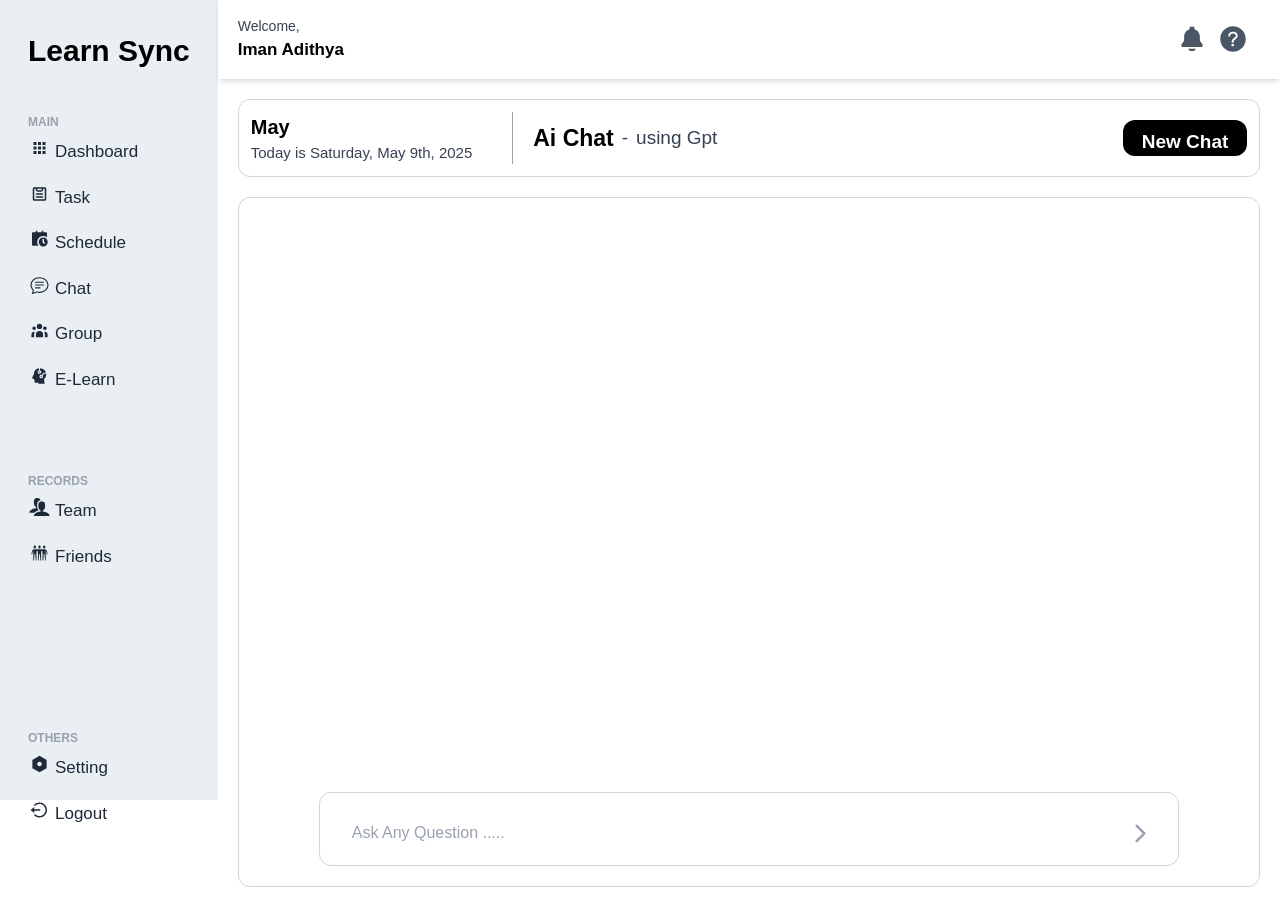
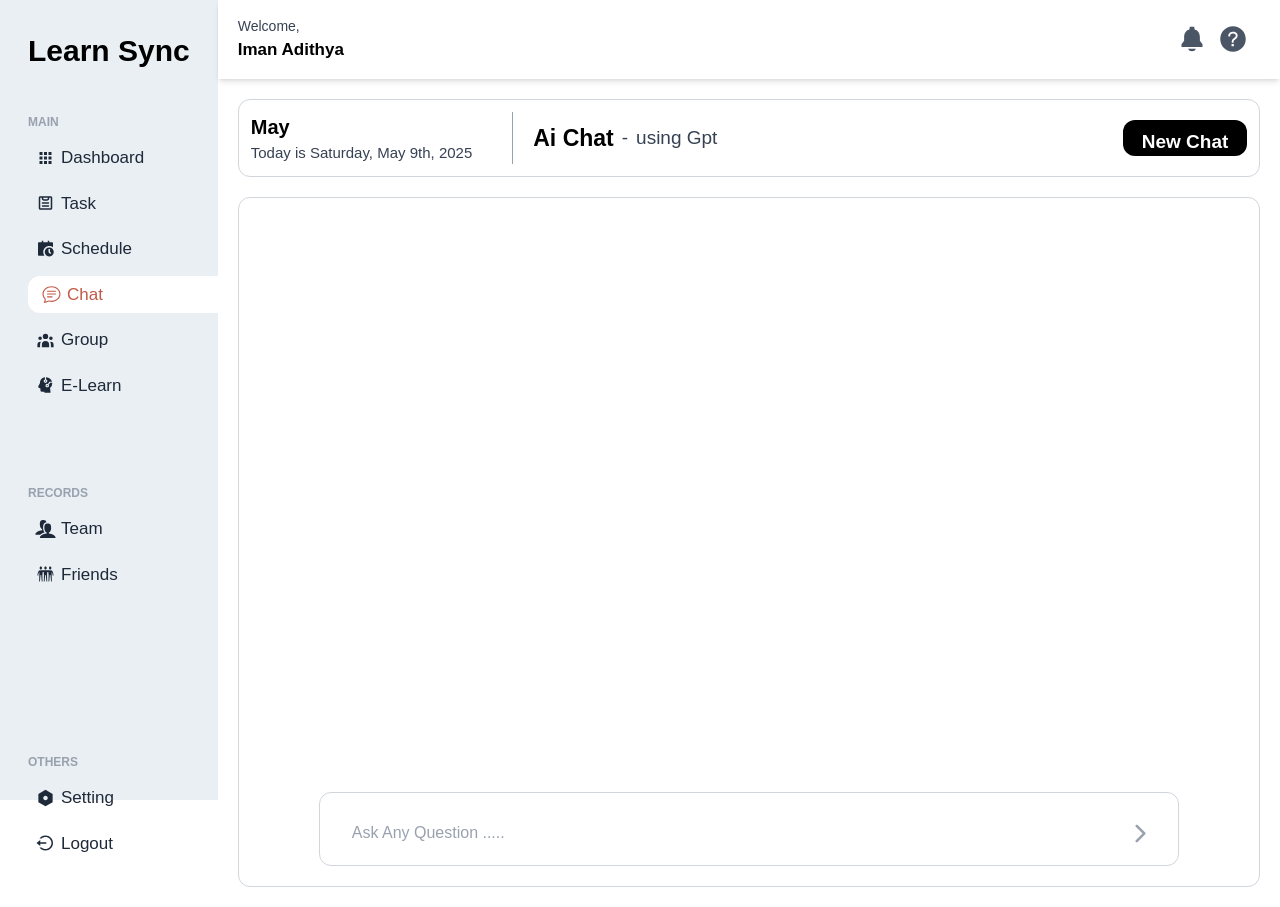
Before and after one commit to UchithmaSenevirathne/learn-sync, a React (Vite) app: page /chat in a window 1280 px wide. Built offline with nearby package versions, Linux system fonts and the light colour scheme; a web font is replaced by a local one.

Commit message:
modify sidebar

```diff
--- a/src/components/SideBar.jsx
+++ b/src/components/SideBar.jsx
@@ -1,4 +1,4 @@
-import {Link} from "react-router-dom";
+import {Link, useLocation} from "react-router-dom";
 import { CgMenuGridR, CgClipboard } from "react-icons/cg";
 import {RiCalendarScheduleFill, RiLogoutCircleLine, RiSettingsFill} from "react-icons/ri";
 import {BsChatText} from "react-icons/bs";
@@ -6,35 +6,49 @@ import {HiUserGroup} from "react-icons/hi";
 import {PiHeadCircuitFill} from "react-icons/pi";
 import {ImUsers} from "react-icons/im";
 import {GiThreeFriends} from "react-icons/gi";
+import {useEffect, useState} from "react";
 
 export const SideBar = () => {
+    const location = useLocation();
+    const [activeNav, setActiveNav] = useState("/task");
+
+    useEffect(() => {
+        setActiveNav(location.pathname);
+    }, [location.pathname]);
+
+    const getLinkClasses = (path) => {
+        return path === activeNav
+            ? "bg-white custom-link flex items-center gap-1 py-1.5 px-3 rounded-l-xl transition-all ease-in-out duration-500 animate-color-change"
+            : "text-gray-800 custom-link flex items-center gap-1 p-1.5 rounded-l-xl transition-all ease-in-out duration-500";
+    };
+
     return (
-        <div className="bg-[#E9EFF2] flex flex-col font-anek p-7 gap-10">
-            <h1 className="font-bold text-[30px]">Learn Sync</h1>
+        <div className="bg-[#E9EFF2] flex flex-col font-anek py-7 pl-7 gap-10 ">
+            <h1 className="font-bold text-[30px] pr-7">Learn Sync</h1>
             <div className="mb-10 flex flex-col gap-2">
                 <h4 className="font-semibold text-[12px] text-gray-400">MAIN</h4>
-                <ul className="flex flex-col gap-5 w-full text-[17px] text-gray-800 font-medium">
-                    <Link to="/dashboard" className="flex gap-1">
+                <ul className="flex flex-col gap-2 w-full text-[17px] text-gray-800 font-medium">
+                    <Link to="/dashboard" className={getLinkClasses("/dashboard")}>
                         <CgMenuGridR className="w-[23px] h-[18px]"/>
                         Dashboard
                     </Link>
-                    <Link to="/task" className="flex gap-1">
+                    <Link to="/task" className={getLinkClasses("/task")}>
                         <CgClipboard className="w-[23px] h-[18px]"/>
                         Task
                     </Link>
-                    <Link to="/schedule" className="flex gap-1">
+                    <Link to="/schedule" className={getLinkClasses("/schedule")}>
                         <RiCalendarScheduleFill className="w-[23px] h-[18px]"/>
                         Schedule
                     </Link>
-                    <Link to="/chat" className="flex gap-1">
+                    <Link to="/chat" className={getLinkClasses("/chat")}>
                         <BsChatText className="w-[23px] h-[18px]"/>
                         Chat
                     </Link>
-                    <Link to="/group" className="flex gap-1">
+                    <Link to="/group" className={getLinkClasses("/group")}>
                         <HiUserGroup className="w-[23px] h-[18px]"/>
                         Group
                     </Link>
-                    <Link to="/e-learn" className="flex gap-1">
+                    <Link to="/e-learn" className={getLinkClasses("/e-learn")}>
                         <PiHeadCircuitFill className="w-[23px] h-[18px]"/>
                         E-Learn
                     </Link>
@@ -42,12 +56,12 @@ export const SideBar = () => {
             </div>
             <div className="mb-30 flex flex-col gap-2">
                 <h4 className="font-semibold text-[12px] text-gray-400">RECORDS</h4>
-                <ul className="flex flex-col gap-5 w-full text-[17px] text-gray-800 font-medium">
-                    <Link to="/team" className="flex gap-1">
+                <ul className="flex flex-col gap-2 w-full text-[17px] text-gray-800 font-medium">
+                    <Link to="/team" className={getLinkClasses("/team")}>
                         <ImUsers className="w-[23px] h-[18px]"/>
                         Team
                     </Link>
-                    <Link to="/friends" className="flex gap-1">
+                    <Link to="/friends" className={getLinkClasses("/friends")}>
                         <GiThreeFriends className="w-[23px] h-[18px]"/>
                         Friends
                     </Link>
@@ -55,12 +69,12 @@ export const SideBar = () => {
             </div>
             <div  className="flex flex-col gap-2">
                 <h4 className="font-semibold text-[12px] text-gray-400">OTHERS</h4>
-                <ul className="flex flex-col gap-5 w-full text-[17px] text-gray-800 font-medium">
-                    <Link to="/settings" className="flex gap-1">
+                <ul className="flex flex-col gap-2 w-full text-[17px] text-gray-800 font-medium">
+                    <Link to="/settings" className={getLinkClasses("/settings")}>
                         <RiSettingsFill className="w-[23px] h-[18px]"/>
                         Setting
                     </Link>
-                    <Link to="/login" className="flex gap-1">
+                    <Link to="/login" className={getLinkClasses("/login")}>
                         <RiLogoutCircleLine className="w-[23px] h-[18px]"/>
                         Logout
                     </Link>
--- a/src/index.css
+++ b/src/index.css
@@ -8,3 +8,27 @@
 .font-anek {
     font-family: "Anek Devanagari", sans-serif;
 }
+
+/* Keyframes for Color Animation */
+@keyframes colorChange {
+    0% {
+        color: #4B2FC8; /* Purple */
+    }
+    25% {
+        color: #FF1493; /* Pink */
+    }
+    50% {
+        color: #FF4500; /* Orange Red */
+    }
+    75% {
+        color: #1E90FF; /* Dodger Blue */
+    }
+    100% {
+        color: #32CD32; /* Lime Green */
+    }
+}
+
+/* Applying the animation */
+.animate-color-change {
+    animation: colorChange 10s infinite alternate;
+}
```
